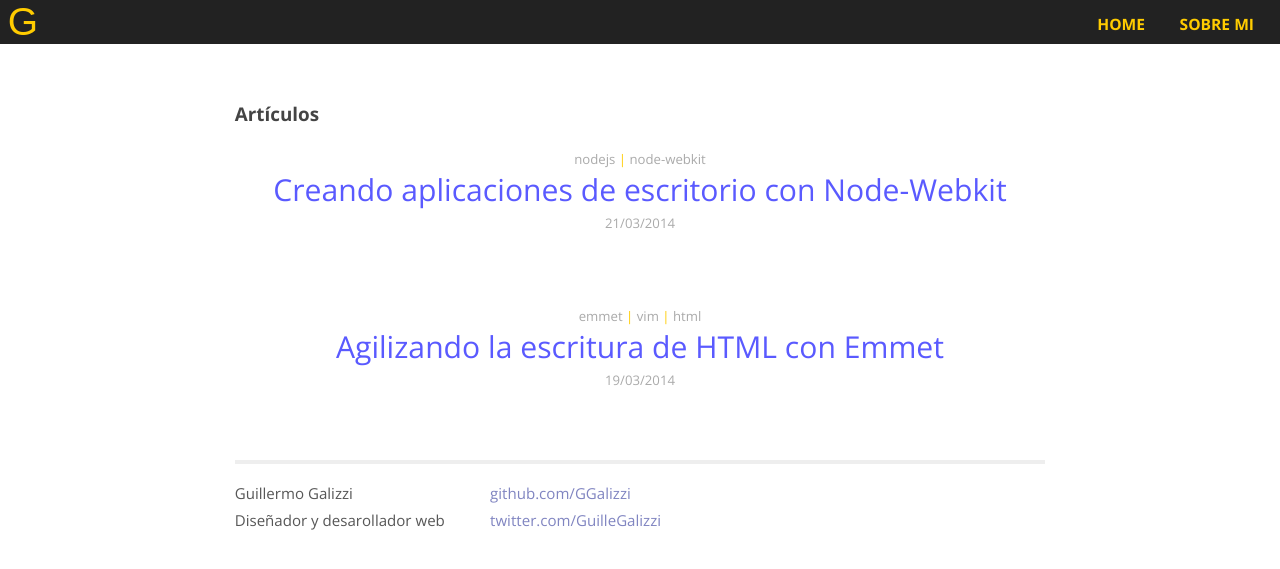
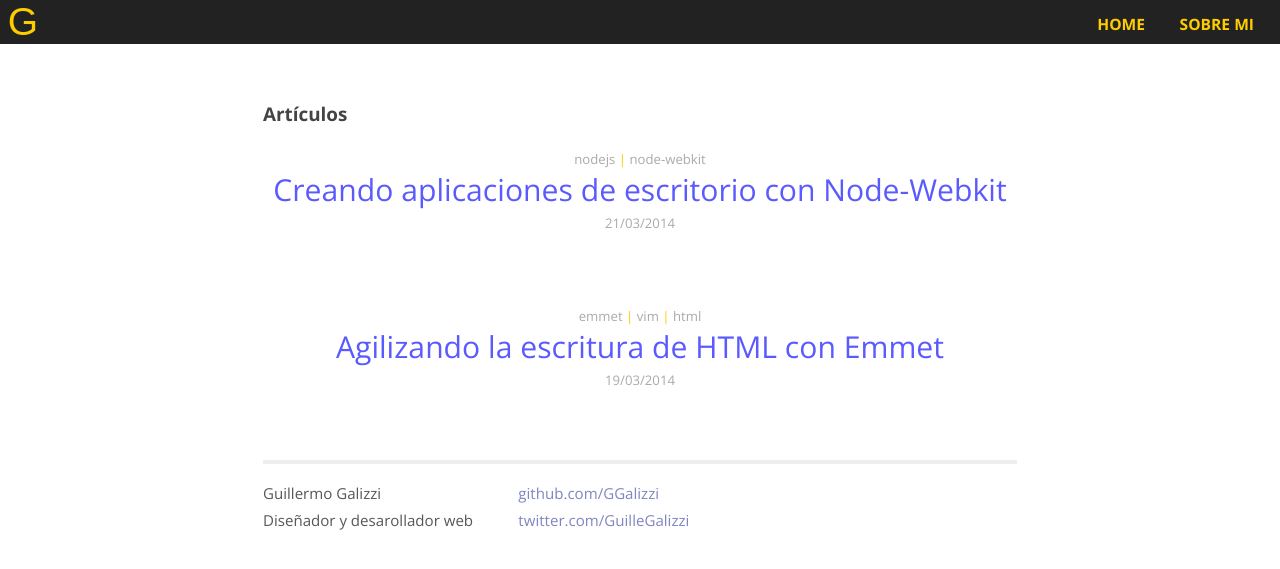
Before and after one commit to GGalizzi/ggalizzi.github.io_old, a Jekyll site: the page built from index.html, in a window 1280 px wide. Shown: the top 569 px of the page. Built offline with Jekyll 4.4.1, drawn with Linux system fonts in a browser that asks for light colours; some web fonts are replaced; Markdown is read by kramdown in place of the engine named in the settings.

Commit message:
Slightly reduced max-width for better char count per line.

```diff
--- a/css/main.css
+++ b/css/main.css
@@ -344,7 +344,7 @@ li li {
 @media all and (min-width: 1024px) {
   .site {
     width: 100%;
-    max-width: 45em;
+    max-width: 42em;
     font-size: 145%;
   }
 
```
